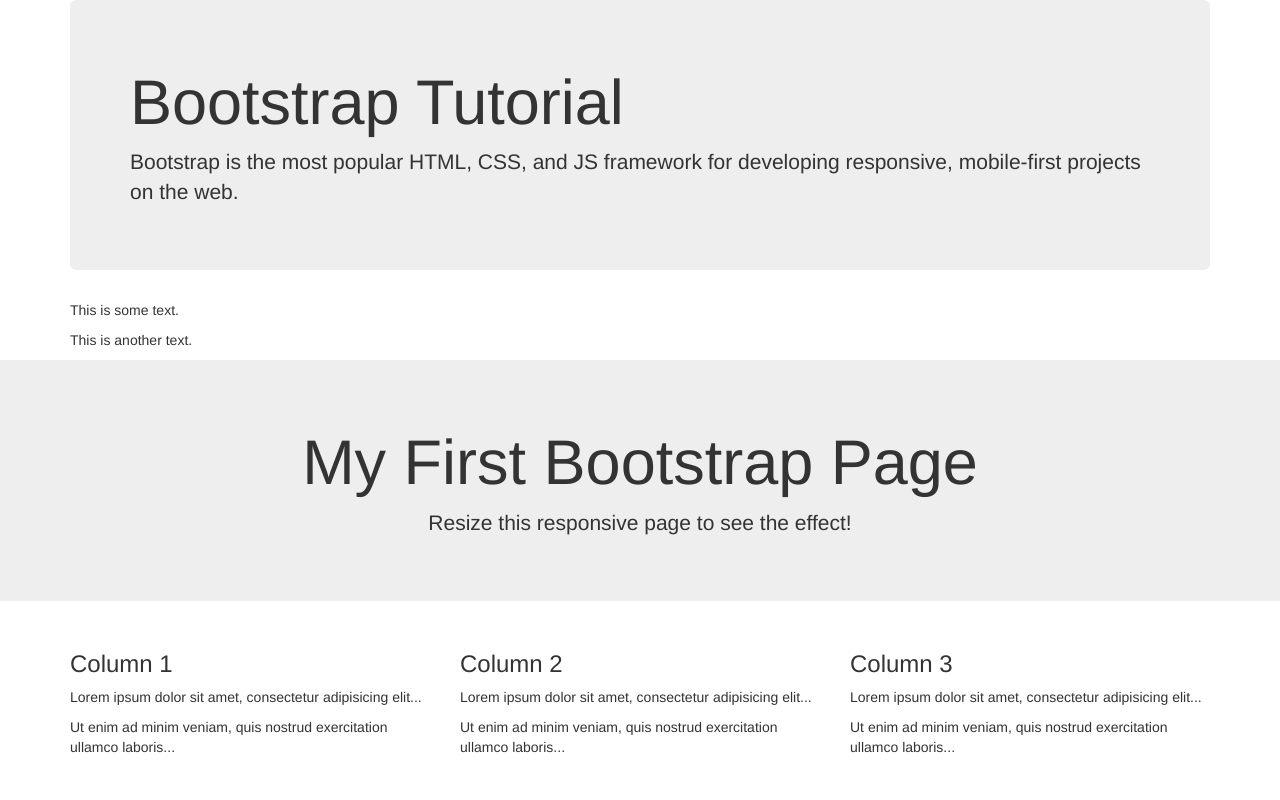
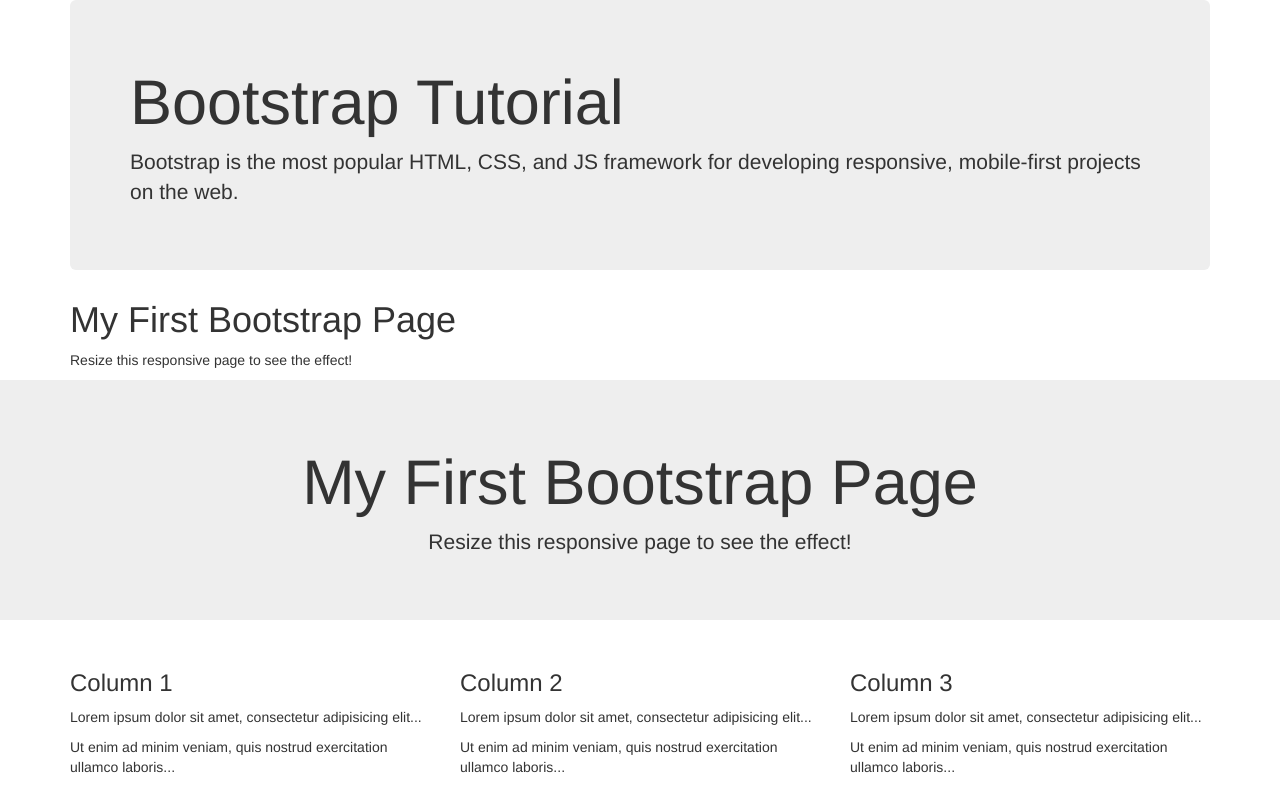
Before and after one commit to MihirPattani14/MihirPattani14.github.io, a plain HTML site: page index.html in a window 1280 px wide. Drawn offline with nearby package versions, Linux system fonts and the light colour scheme.

Commit message:
Update index.html

```diff
--- a/index.html
+++ b/index.html
@@ -15,9 +15,9 @@
     <h1>Bootstrap Tutorial</h1>
     <p>Bootstrap is the most popular HTML, CSS, and JS framework for developing responsive, mobile-first projects on the web.</p>
   </div>
-  <p>This is some text.</p>
-  <p>This is another text.</p>
-</div>
+  <h1>My First Bootstrap Page</h1>
+  <p>Resize this responsive page to see the effect!</p>
+  </div>
 
 <div class="jumbotron text-center">
   <h1>My First Bootstrap Page</h1>
```
